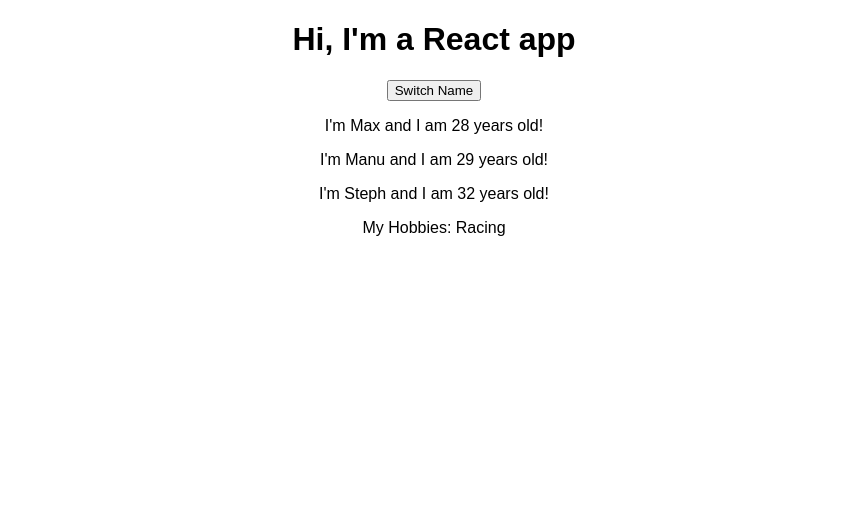
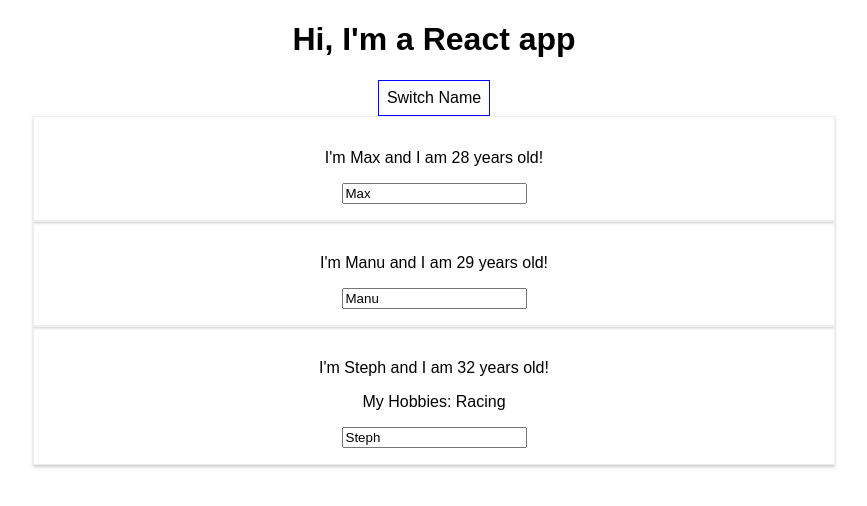
Before and after one commit to KeiferE/react-complete-guide, a React (Create React App) app: page / in a window 1280 px wide. Shown: the top 506 px of the page, without its empty margins (206-1073 px from the left). Built offline with nearby package versions, Linux system fonts and the light colour scheme.

Commit message:
create examples of style files and in line examples

```diff
--- a/src/App.js
+++ b/src/App.js
@@ -22,18 +22,38 @@ class App extends Component {
     })
   }
 
+  nameChangedHandler = (event) => {
+    this.setState({persons: [
+      { name: 'Max', age: 28 },
+      { name: event.target.value, age: 29 },
+      { name: 'Steph', age: 32}
+    ]
+    })
+  }
+
   render() {
+    const style = {
+      backgroundColor: 'white',
+      font: 'inherit',
+      border: '1px solid blue',
+      padding: '8px',
+      cursor: 'pointer'
+    };
+
     return (
       <div className="App">
         <h1>Hi, I'm a React app</h1>
-        <button onClick={() => this.switchNameHandler('Maximilian!!')}>Switch Name</button>
+        <button
+          style={style}
+          onClick={() => this.switchNameHandler('Maximilian!!')}>Switch Name</button>
         <Person
           name={this.state.persons[0].name}
           age={this.state.persons[0].age}/>
         <Person
           name={this.state.persons[1].name}
           age={this.state.persons[1].age}
-          click={this.switchNameHandler.bind(this, 'Maxxxx')}/>
+          click={this.switchNameHandler.bind(this, 'Maxxxx')}
+          changed={this.nameChangedHandler}/>
         <Person
           name={this.state.persons[2].name}
           age={this.state.persons[2].age}>My Hobbies: Racing</Person>
--- a/src/Person/Person.js
+++ b/src/Person/Person.js
@@ -1,10 +1,13 @@
 import React from 'react';
+
+import './Persons.css';
 
 const person = (props) => {
     return (
-    <div>
+    <div className="Persons">
         <p onClick={props.click}>I'm {props.name} and I am {props.age} years old!</p>
         <p>{props.children}</p>
+        <input type="text" onChange={props.changed} value={props.name}/>
     </div>
     )
 }
--- /dev/null
+++ b/src/Person/Persons.css
@@ -0,0 +1,8 @@
+.Persons {
+    width: 60%;
+    margin: auto;
+    border: 1px solid #eee;
+    box-shadow: 0 2px 3px #ccc;
+    padding: 16px;
+    text-align: center;
+}
```
